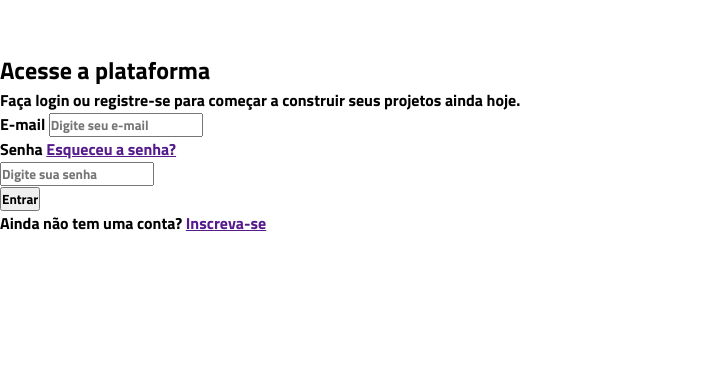
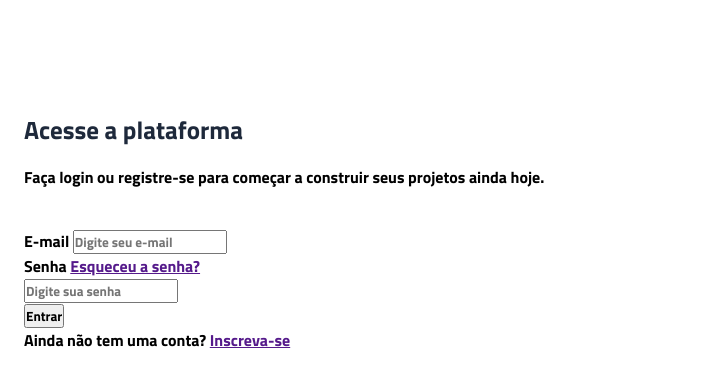
Before and after one commit to cesarmarinho12C/vertigo, a plain HTML site: page index.html in a window 1280 px wide. Shown: the part 82-468 px from the top of the page, without its empty margins (0-726 px from the left). Drawn offline with Linux system fonts and the light colour scheme.

Commit message:
ajustes da section descriçao

```diff
--- a/style.css
+++ b/style.css
@@ -3,6 +3,11 @@
     padding: 0;
     box-sizing: border-box;
     font-family: "Titillium Web", sans-serif;
+}
+
+:root {
+    --grey-800: #1e293b;
+    --grey-600: #475569;
 }
 
 header{
@@ -12,5 +17,19 @@ header{
     display: flex;
     justify-content: center;
     align-items: center;
+    margin-bottom: 3.7rem;
+}
 
+main{
+    padding-inline: 1.5rem;
 }
+
+.descricao{
+    margin-bottom: 2.5rem;
+}
+
+.descricao h1{
+    color: var(--grey-800);
+    margin-bottom: 1rem;
+    font-size: 1.5625rem;
+}
```
